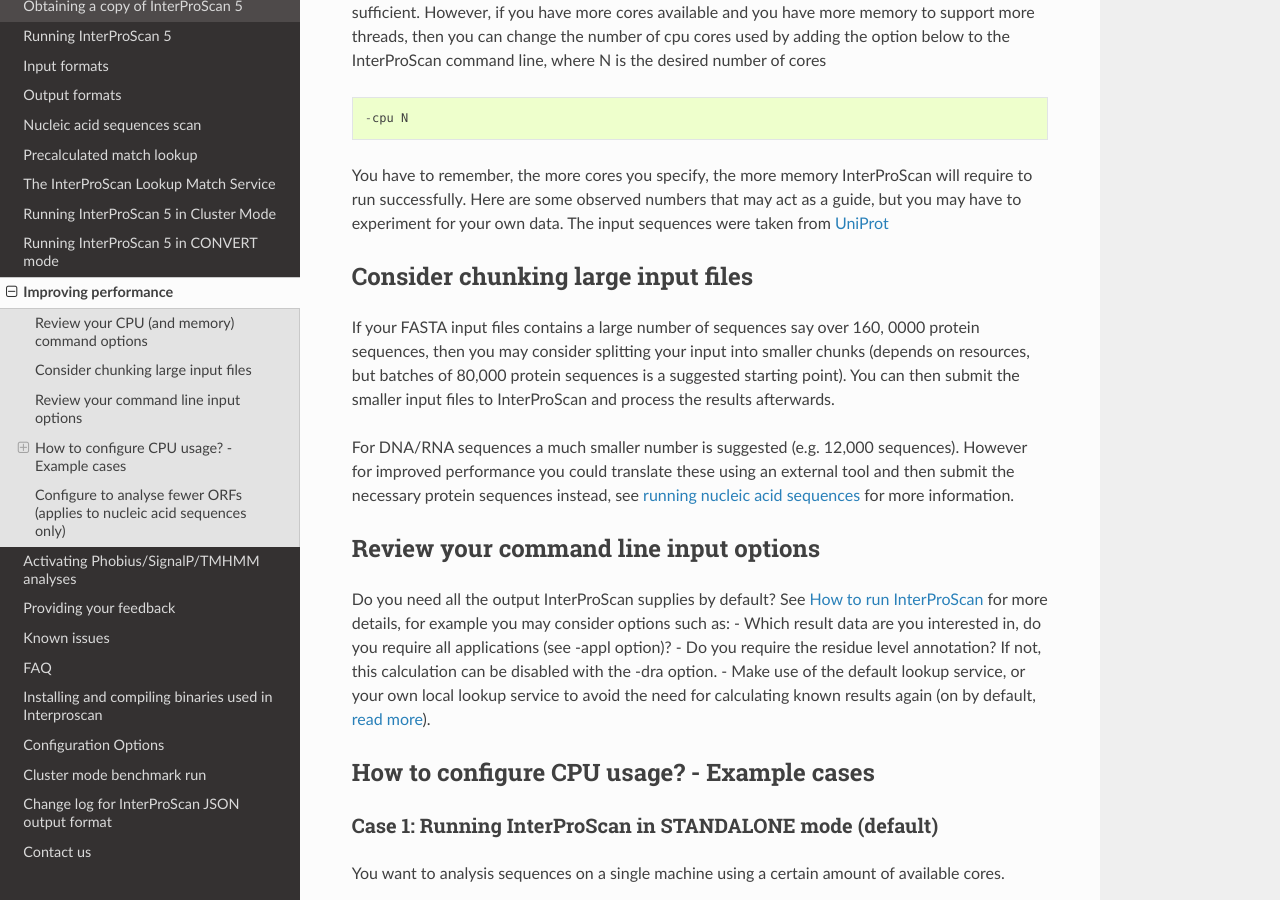
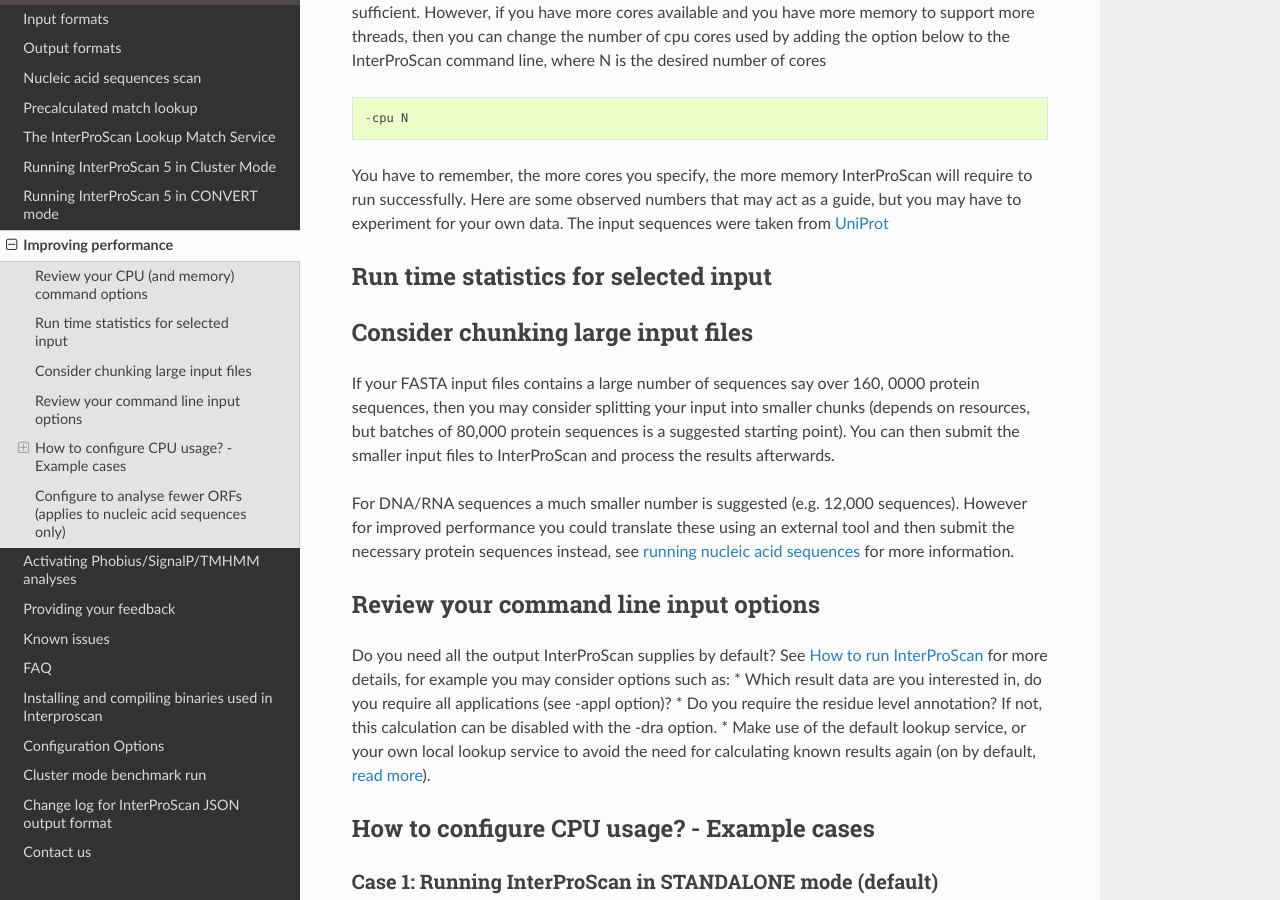
Before and after one commit to ebi-pf-team/interproscan-docs, a Sphinx documentation site: the page built from docs/ImprovingPerformance.rst, in a window 1280 px wide and 900 px high, scrolled down 287 px. Built offline with Sphinx 7.4.7 and the Read the Docs theme 2.0.0, drawn with Linux system fonts in a browser that asks for light colours.

```diff
--- a/docs/ImprovingPerformance.rst
+++ b/docs/ImprovingPerformance.rst
@@ -18,6 +18,8 @@
 as a guide, but you may have to experiment for your own data. The input sequences
 were taken from `UniProt <https://www.uniprot.org>`__
 
+Run time statistics for selected input
+---------------------------------------
 =====   =========== =========== ========= ==========
 -cpu    max memory   sequence # seq size    run time
 =====  ============ =========== ========= ==========
@@ -47,12 +49,12 @@
 Do you need all the output InterProScan supplies by default? See `How to
 run InterProScan <HowToRun.html>`__ for more details, for example you may
 consider options such as:
-- Which result data are you interested in, do
+* Which result data are you interested in, do
 you require all applications (see -appl option)?
-- Do you require the
+* Do you require the
 residue level annotation? If not, this calculation can be disabled with
 the -dra option.
-- Make use of the default lookup service, or your own
+* Make use of the default lookup service, or your own
 local lookup service to avoid the need for calculating known results
 again (on by default, `read
 more <LocalLookupService.html#what-is-the-interproscan-5-lookup-service>`__).
```
